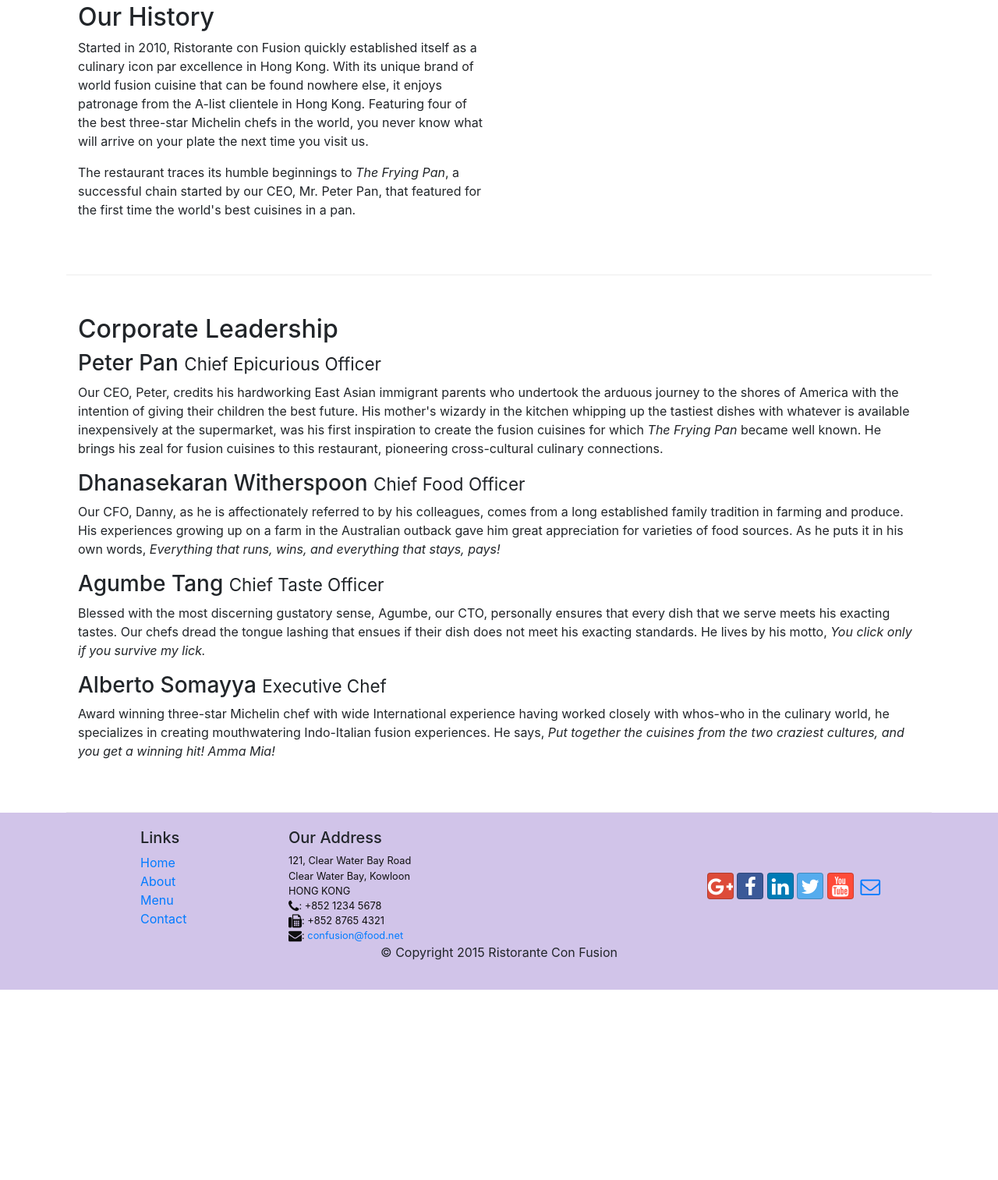
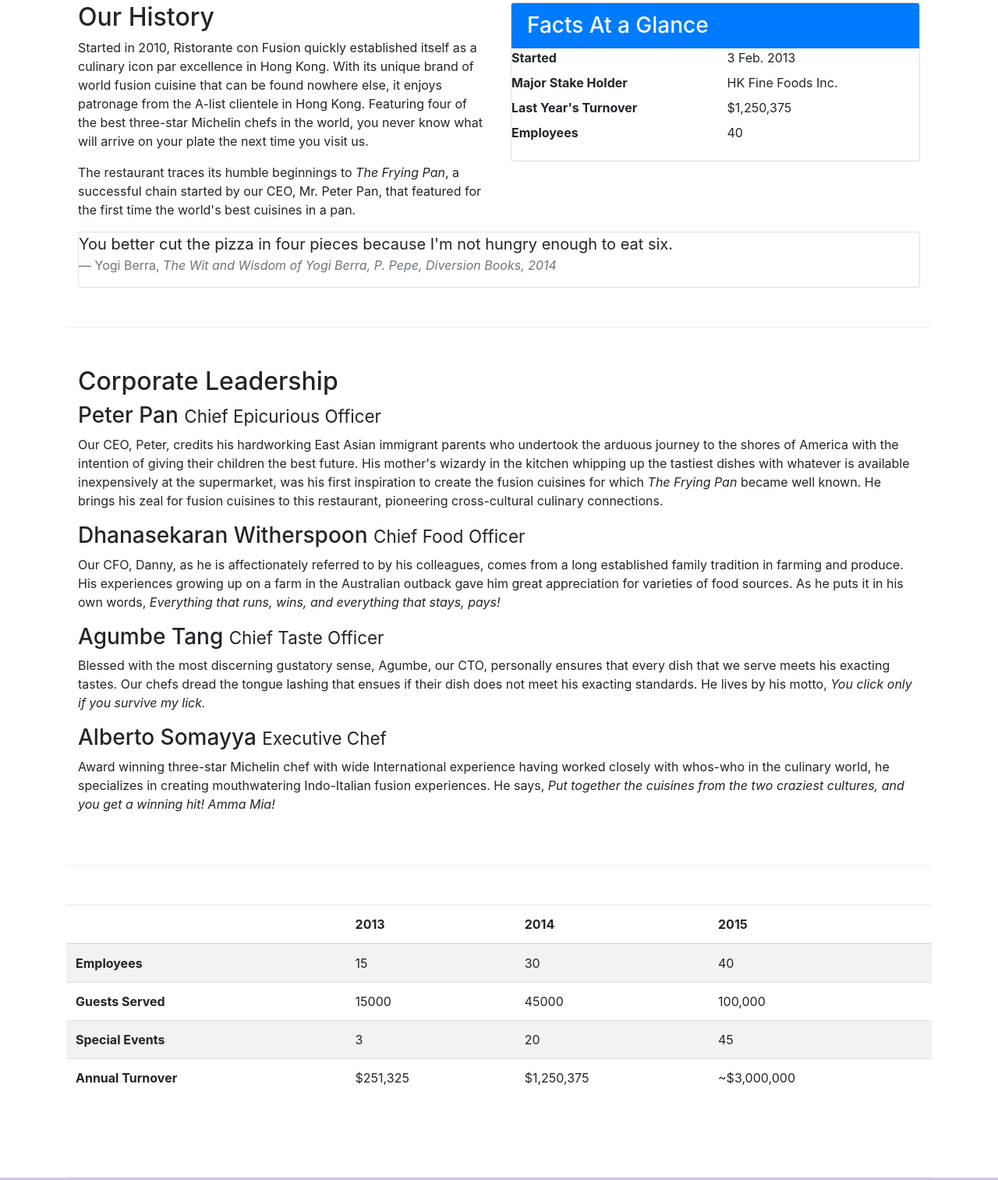
Before and after one commit to Yanghwa/coursera_bootstrap, a website: page aboutus.html in a window 1280 px wide. Shown: the part 488-2001 px from the top of the page at 78% size. Before the commit the page ends 1757 px from the top, so only its background shows below. Drawn offline with nearby package versions, Linux system fonts and the light colour scheme.

Commit message:
Tables and Cards

```diff
--- a/aboutus.html
+++ b/aboutus.html
@@ -64,7 +64,33 @@
                 <p>Started in 2010, Ristorante con Fusion quickly established itself as a culinary icon par excellence in Hong Kong. With its unique brand of world fusion cuisine that can be found nowhere else, it enjoys patronage from the A-list clientele in Hong Kong.  Featuring four of the best three-star Michelin chefs in the world, you never know what will arrive on your plate the next time you visit us.</p>
                 <p>The restaurant traces its humble beginnings to <em>The Frying Pan</em>, a successful chain started by our CEO, Mr. Peter Pan, that featured for the first time the world's best cuisines in a pan.</p>
             </div>
-            <div class="col-sm col-md">
+            <div class="col-12 col-sm-6">
+                <div class="card">
+                    <h3 class="card-header bg-primary text-white">Facts At a Glance</h3>
+                    <div class="card-block">
+                        <dl class="row">
+                            <dt class="col-6">Started</dt>
+                            <dd class="col-6">3 Feb. 2013</dd>
+                            <dt class="col-6">Major Stake Holder</dt>
+                            <dd class="col-6">HK Fine Foods Inc.</dd>
+                            <dt class="col-6">Last Year's Turnover</dt>
+                            <dd class="col-6">$1,250,375</dd>
+                            <dt class="col-6">Employees</dt>
+                            <dd class="col-6">40</dd>
+                        </dl>
+                    </div>
+                </div>
+            </div>
+            <div class="col-12">
+                <div class="card card-block bg-faded">
+                    <blockquote class="blockquote">
+                        <p class="mb-0">You better cut the pizza in four pieces because I'm not hungry enough to eat six.</p>
+                        <footer class="blockquote-footer">Yogi Berra,
+                            <cite title="Source Title">The Wit and Wisdom of Yogi Berra,
+                                P. Pepe, Diversion Books, 2014</cite>
+                        </footer>
+                    </blockquote>
+                </div>
             </div>
         </div>
 
@@ -82,6 +108,46 @@
                 <p class="hidden-xs-down">Award winning three-star Michelin chef with wide International experience having worked closely with whos-who in the culinary world, he specializes in creating mouthwatering Indo-Italian fusion experiences. He says, <em>Put together the cuisines from the two craziest cultures, and you get a winning hit! Amma Mia!</em></p>
             </div>
        </div>
+        <div class="row row-content">
+            <div class="table-responsive">
+                <table class="table table-striped">
+                    <thead class="thead-inverse">
+                        <tr>
+                            <th>&nbsp;</th>
+                            <th>2013</th>
+                            <th>2014</th>
+                            <th>2015</th>
+                        </tr>
+                    </thead>
+                    <tbody>
+                        <tr>
+                            <th>Employees</th>
+                            <td>15</td>
+                            <td>30</td>
+                            <td>40</td>
+                        </tr>
+                        <tr>
+                            <th>Guests Served</th>
+                            <td>15000</td>
+                            <td>45000</td>
+                            <td>100,000</td>
+                        </tr>
+                        <tr>
+                            <th>Special Events</th>
+                            <td>3</td>
+                            <td>20</td>
+                            <td>45</td>
+                        </tr>
+                        <tr>
+                            <th>Annual Turnover</th>
+                            <td>$251,325</td>
+                            <td>$1,250,375</td>
+                            <td>~$3,000,000</td>
+                        </tr>
+                    </tbody>
+                </table>
+            </div>
+        </div>
 
     </div>
 
```
